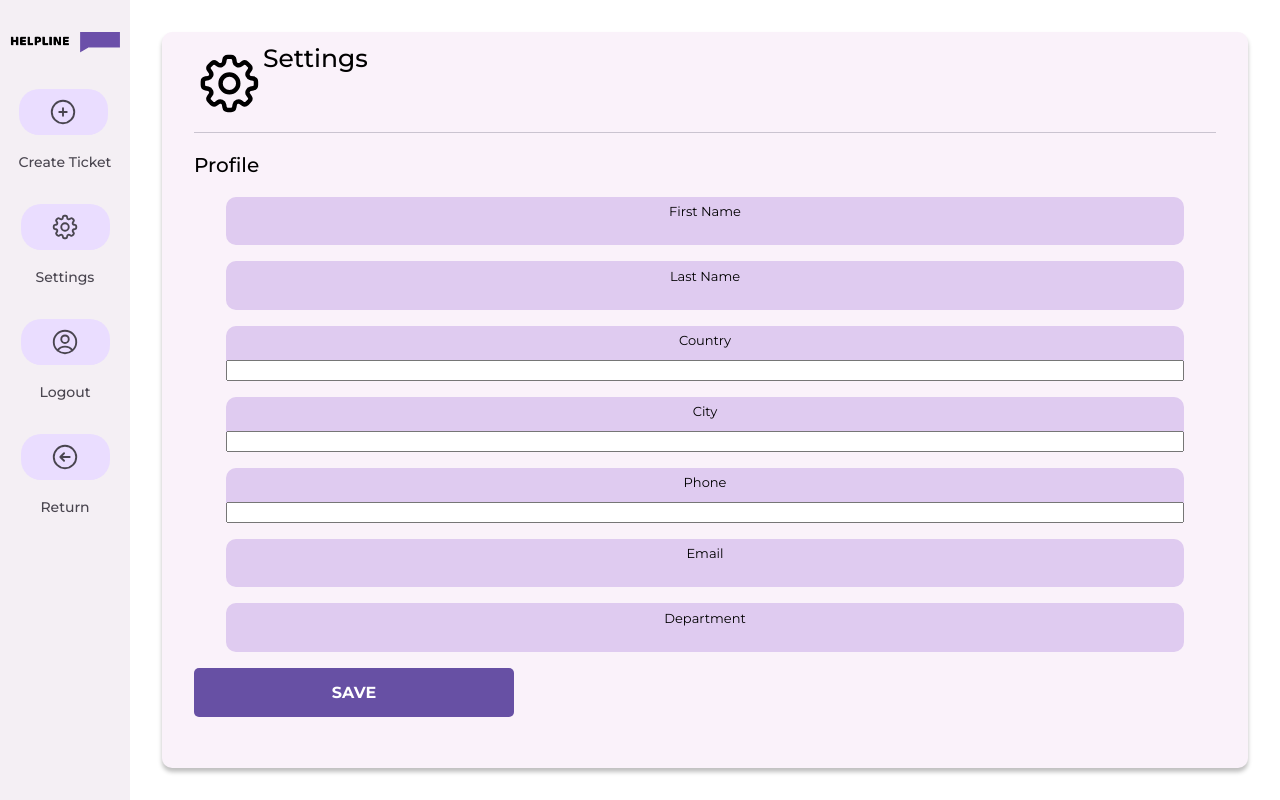
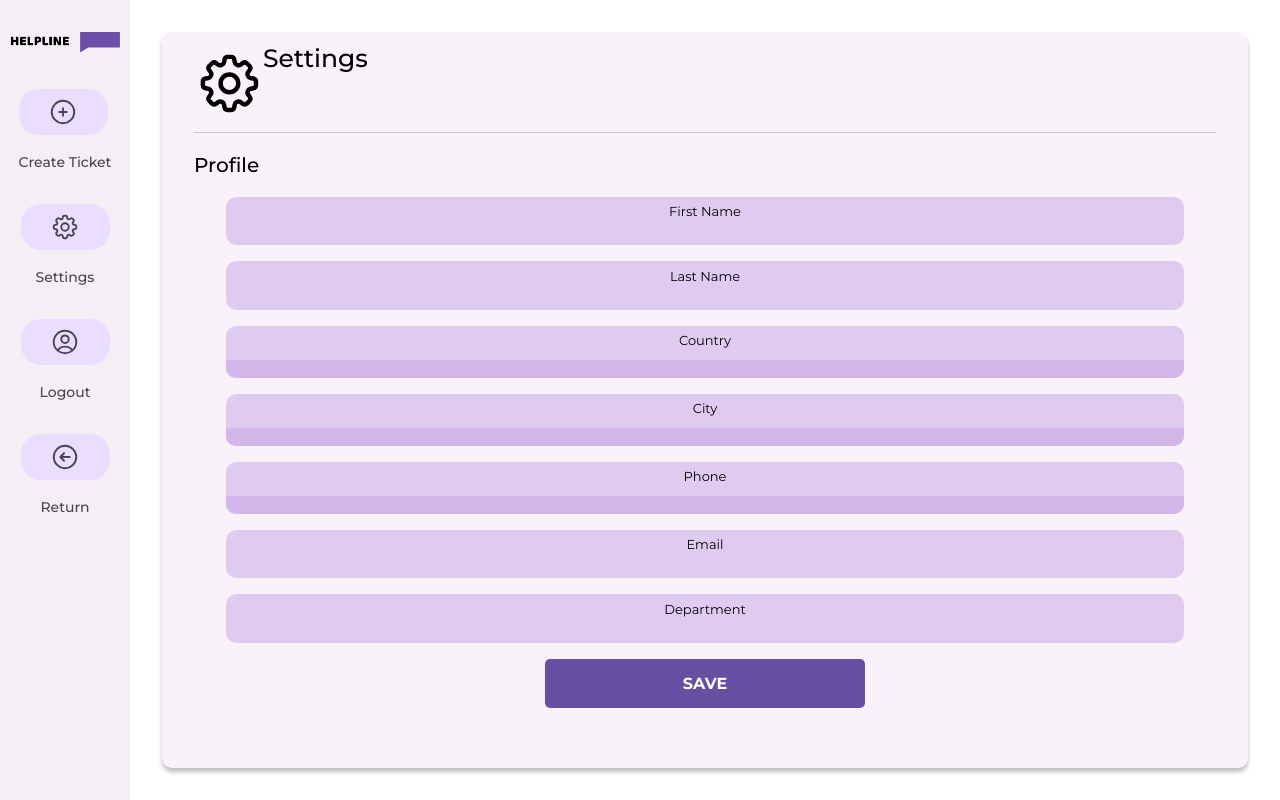
Before and after one commit to AndreSantos03/Y2S1-BasesDeDados, a PHP site: page /pages/settings.php in a window 1280 px wide. Run offline with PHP 8.4, Linux system fonts and the light colour scheme.

Commit message:
Settings Page's input boxes restructured

```diff
--- a/css/style2.css
+++ b/css/style2.css
@@ -278,6 +278,24 @@ body {
 
 }
 
+.op_box input{
+    font-family: 'Montserrat';
+    text-align: center;
+    background-color: #d3b7eb;
+    border: none;
+    border-bottom-right-radius: 10px;
+    border-bottom-left-radius: 10px;
+}
+
+.op_box input:focus{
+    outline: none;
+  }
+
+.save_button_settings{
+    display: flex;
+    justify-content: center;
+}
+
 #login_btnSubmit {
     background-color: #6750A4;
     border: none;
--- a/pages/settings.php
+++ b/pages/settings.php
@@ -55,9 +55,11 @@ $session = new Session();
 
                 <div class="op_box">
                     <p>First Name</p>
+                    <output type="text" id="firstName" name="firstName">
                 </div>
                 <div class="op_box">
                     <p>Last Name</p>
+                    <output type="text" id="lastName" name="lastName">
                 </div>
                 <div class="op_box">
                     <p>Country</p>
@@ -73,13 +75,17 @@ $session = new Session();
                 </div>
                 <div class="op_box">
                     <p>Email</p>
+                    <output type="text" id="email" name="email">
                 </div>
                 <div class="op_box">
                     <p>Department</p>
                 </div>
+                <div class='save_button_settings'>
                 <div class="btnSubmit">
                     <button type="submit" id="login_btnSubmit">SAVE</button>
                 </div>
+                </div>
+
             </form>
         </div>
     </div>
```
